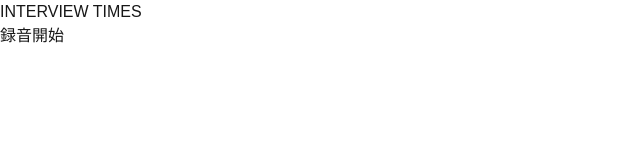
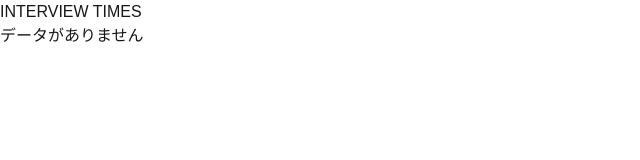
Before and after one commit to interview-times/interview-times, a Next.js app in the folder front/: page /result in a window 1280 px wide. Shown: the top 160 px of the page, without its empty margins (0-640 px from the left). Built offline with nearby package versions, Linux system fonts and the light colour scheme.

Commit message:
ミスってresultがrecordingになっていたので修正

```diff
--- a/front/src/app/result/page.tsx
+++ b/front/src/app/result/page.tsx
@@ -1,95 +1,19 @@
 "use client";
 
-import { useState, useRef } from "react";
+import { useArticleResultData } from "@/contexts/article-result-data.context";
 
-export default function AudioRecorder() {
-  const [isRecording, setIsRecording] = useState(false);
-  const [audioURL, setAudioURL] = useState<string | null>(null);
-  const mediaRecorderRef = useRef<MediaRecorder | null>(null);
-  const chunksRef = useRef<Blob[]>([]);
+export default function Result() {
+  const { articleResultData } = useArticleResultData();
 
-  const startRecording = async () => {
-    try {
-      const stream = await navigator.mediaDevices.getUserMedia({ audio: true });
-      const mediaRecorder = new MediaRecorder(stream, {
-        mimeType: "audio/webm", // ブラウザ互換性のためwebmを使用
-      });
-
-      mediaRecorderRef.current = mediaRecorder;
-      chunksRef.current = [];
-
-      mediaRecorder.ondataavailable = (e) => {
-        if (e.data.size > 0) {
-          chunksRef.current.push(e.data);
-        }
-      };
-
-      mediaRecorder.onstop = () => {
-        const blob = new Blob(chunksRef.current, { type: "audio/webm" });
-        const url = URL.createObjectURL(blob);
-        setAudioURL(url);
-      };
-
-      mediaRecorder.start();
-      setIsRecording(true);
-    } catch (err) {
-      console.error("録音の開始に失敗しました:", err);
-    }
-  };
-
-  const stopRecording = () => {
-    if (!mediaRecorderRef.current) return;
-
-    mediaRecorderRef.current.stop();
-    mediaRecorderRef.current.stream
-      .getTracks()
-      .forEach((track) => track.stop());
-    setIsRecording(false);
-  };
-
-  const handleDownload = () => {
-    if (!audioURL) return;
-
-    // ダウンロードリンクを作成
-    const a = document.createElement("a");
-    a.href = audioURL;
-    a.download = `recording-${new Date().toISOString()}.webm`; // ファイル名を設定
-    document.body.appendChild(a);
-    a.click();
-    document.body.removeChild(a);
-  };
+  if (!articleResultData) {
+    return <div>データがありません</div>;
+  }
 
   return (
-    <div className="p-4 space-y-4">
-      <div className="flex gap-4">
-        {!isRecording ? (
-          <button
-            onClick={startRecording}
-            className="bg-blue-500 text-white px-4 py-2 rounded hover:bg-blue-600"
-          >
-            録音開始
-          </button>
-        ) : (
-          <button
-            onClick={stopRecording}
-            className="bg-red-500 text-white px-4 py-2 rounded hover:bg-red-600"
-          >
-            録音停止
-          </button>
-        )}
+    <div className="w-full h-full flex flex-col items-center justify-center p-8">
+      <div className="space-y-4 w-full">
+        <div>{articleResultData?.content}</div>
       </div>
-
-      {audioURL && (
-        <div className="space-y-4">
-          <audio src={audioURL} controls className="w-full" />
-          <button
-            onClick={handleDownload}
-            className="bg-green-500 text-white px-4 py-2 rounded hover:bg-green-600"
-          >
-            録音データをダウンロード
-          </button>
-        </div>
-      )}
     </div>
   );
 }
```
